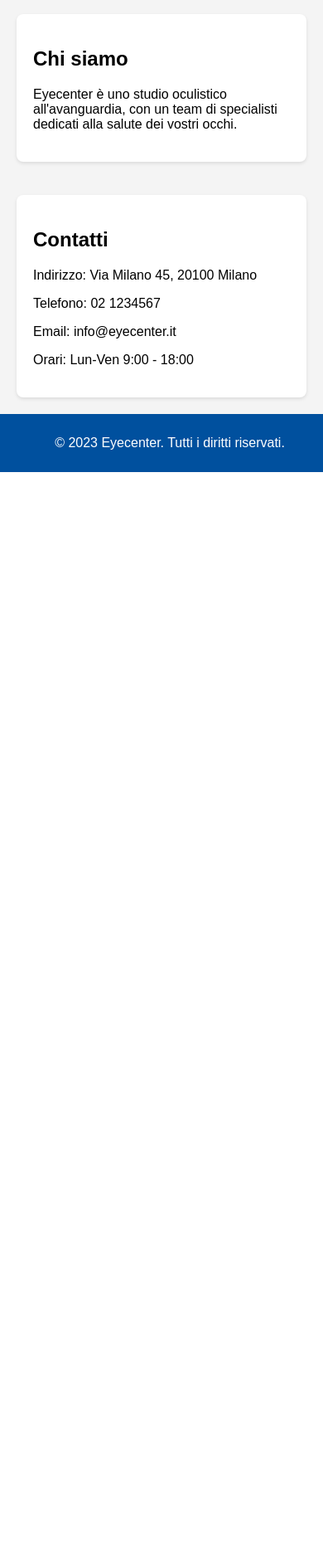
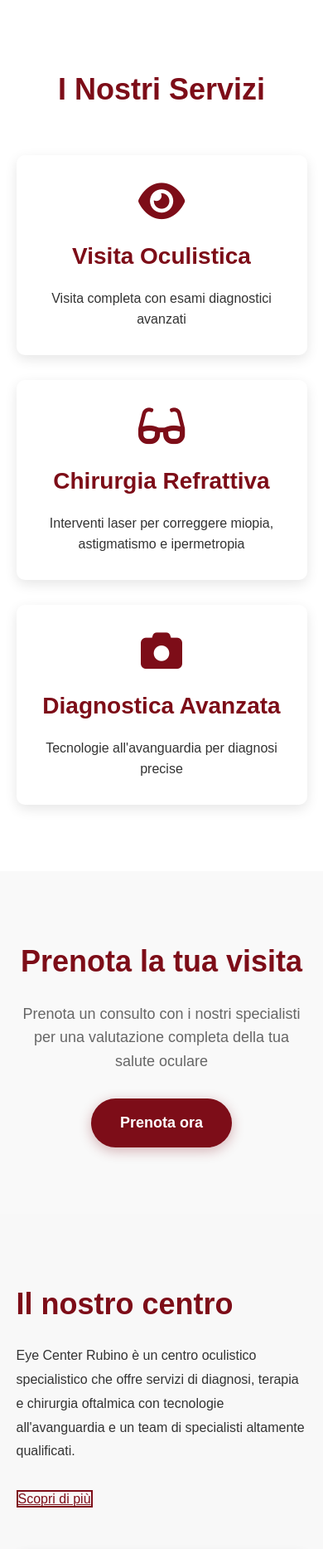
Before and after one commit to Hentoo99/eyecenter, a Flask app: page / in a window 390 px wide. Shown: the part 673-2540 px from the top of the page at 83% size. Before the commit the page ends 1242 px from the top, so only its background shows below. Run offline with Flask 2, Linux system fonts and the light colour scheme.

Commit message:
Home definitiva

```diff
--- a/static/style.css
+++ /dev/null
@@ -1,57 +0,0 @@
-body {
-    font-family: Arial, sans-serif;
-    margin: 0;
-    padding: 0;
-    background-color: #f4f4f4;
-    min-height: 100vh;
-    display: flex;
-    flex-direction: column;
-}
-
-header {
-    background-color: #00509E;
-    color: white;
-    padding: 20px;
-    text-align: center;
-}
-
-.logo {
-    max-width: 200px; /* Regola la dimensione del logo */
-    height: auto;
-    display: block;
-    margin: 0 auto; /* Centra il logo orizzontalmente */
-}
-
-nav ul {
-    list-style-type: none;
-    padding: 0;
-}
-
-nav ul li {
-    display: inline;
-    margin: 0 15px;
-}
-
-nav ul li a {
-    color: white;
-    text-decoration: none;
-    font-weight: bold;
-}
-
-section {
-    padding: 20px;
-    margin: 20px;
-    background-color: white;
-    border-radius: 8px;
-    box-shadow: 0 2px 4px rgba(0, 0, 0, 0.1);
-    flex: 1;
-}
-
-footer {
-    background-color: #00509E;
-    color: white;
-    text-align: center;
-    padding: 10px;
-    width: 100%;
-    margin-top: auto;
-}
--- /dev/null
+++ b/static/styles.css
@@ -0,0 +1,349 @@
+/* Reset e stili base */
+* {
+    margin: 0;
+    padding: 0;
+    box-sizing: border-box;
+    font-family: 'Arial', sans-serif;
+}
+
+body {
+    line-height: 1.6;
+    color: #333;
+}
+
+.container {
+    width: 90%;
+    max-width: 1200px;
+    margin: 0 auto;
+}
+
+/* Stili per gli heading */
+h1, h2, h3, h4 {
+    color: #7D0D18; /* Rosso rubino */
+}
+
+h1 {
+    font-size: 48px;
+}
+
+h2 {
+    font-size: 36px;
+}
+
+h3 {
+    font-size: 28px;
+}
+
+h4 {
+    font-size: 20px;
+}
+
+.btn {
+    display: inline-block;
+    background-color: #7D0D18; /* Rosso rubino */
+    color: white;
+    padding: 12px 25px;
+    border-radius: 30px;
+    text-decoration: none;
+    font-weight: bold;
+    transition: all 0.3s ease;
+}
+
+.btn:hover {
+    background-color: #5A0911; /* Rosso rubino più scuro */
+}
+
+.btn-outline {
+    border: 2px solid #7D0D18;
+    color: #7D0D18;
+    background: transparent;
+}
+
+.btn-outline:hover {
+    background-color: #7D0D18;
+    color: white;
+}
+
+/* Header */
+.top-bar {
+    background-color: #f8f8f8;
+    padding: 10px 0;
+    font-size: 14px;
+}
+
+.top-bar .container {
+    display: flex;
+    justify-content: space-between;
+    align-items: center;
+}
+
+.contact-info span {
+    margin-right: 20px;
+}
+
+.contact-info i, .social-icons i {
+    margin-right: 5px;
+    color: #7D0D18; /* Rosso rubino */
+}
+
+.social-icons a {
+    color: #333;
+    margin-left: 15px;
+    transition: color 0.3s ease;
+}
+
+.social-icons a:hover {
+    color: #7D0D18; /* Rosso rubino */
+}
+
+.main-nav {
+    padding: 20px 0;
+    box-shadow: 0 2px 10px rgba(0,0,0,0.1);
+}
+
+.main-nav .container {
+    display: flex;
+    justify-content: space-between;
+    align-items: center;
+}
+
+.logo img {
+    height: 60px;
+}
+
+.nav-links {
+    display: flex;
+    list-style: none;
+}
+
+.nav-links li {
+    margin-left: 25px;
+}
+
+.nav-links a {
+    text-decoration: none;
+    color: #333;
+    font-weight: 600;
+    transition: color 0.3s ease;
+}
+
+.nav-links a:hover {
+    color: #7D0D18; /* Rosso rubino */
+}
+
+.mobile-menu {
+    display: none;
+    font-size: 24px;
+    cursor: pointer;
+}
+
+/* Hero Section */
+.hero {
+    background: linear-gradient(rgba(0,0,0,0.5), rgba(0,0,0,0.5)), url('hero-image.jpg');
+    background-size: cover;
+    background-position: center;
+    height: 500px;
+    display: flex;
+    align-items: center;
+    color: white;
+    text-align: center;
+}
+
+.hero-content {
+    width: 100%;
+}
+
+.hero h1 {
+    color: white; /* Mantenuto bianco per contrasto sull'hero */
+    margin-bottom: 20px;
+}
+
+.hero p {
+    font-size: 20px;
+    margin-bottom: 30px;
+}
+
+/* Services Section */
+.services {
+    padding: 80px 0;
+    text-align: center;
+}
+
+.services h2 {
+    margin-bottom: 50px;
+}
+
+.services-grid {
+    display: grid;
+    grid-template-columns: repeat(auto-fit, minmax(300px, 1fr));
+    gap: 30px;
+}
+
+.service-card {
+    padding: 30px;
+    border-radius: 10px;
+    box-shadow: 0 5px 15px rgba(0,0,0,0.1);
+    transition: transform 0.3s ease;
+}
+
+.service-card:hover {
+    transform: translateY(-10px);
+}
+
+.service-card i {
+    font-size: 50px;
+    color: #7D0D18; /* Rosso rubino */
+    margin-bottom: 20px;
+}
+
+.service-card h3 {
+    margin-bottom: 15px;
+}
+
+/* About Section */
+.about {
+    padding: 80px 0;
+    background-color: #f8f8f8;
+}
+
+.about .container {
+    display: grid;
+    grid-template-columns: 1fr 1fr;
+    gap: 50px;
+    align-items: center;
+}
+
+.about h2 {
+    margin-bottom: 20px;
+}
+
+.about p {
+    margin-bottom: 30px;
+    font-size: 16px;
+    line-height: 1.8;
+}
+
+.about-image img {
+    width: 100%;
+    border-radius: 10px;
+    box-shadow: 0 5px 15px rgba(0,0,0,0.1);
+}
+
+/* Appointment Section */
+.appointment-section {
+    padding: 80px 0;
+    background-color: #f9f9f9;
+    text-align: center;
+}
+
+.appointment-content {
+    max-width: 800px;
+    margin: 0 auto;
+}
+
+.appointment-section h2 {
+    margin-bottom: 20px;
+}
+
+.appointment-section p {
+    font-size: 18px;
+    margin-bottom: 30px;
+    color: #666;
+}
+
+.btn-ruby {
+    display: inline-block;
+    background-color: #7D0D18; /* Rosso rubino */
+    color: white;
+    padding: 15px 35px;
+    border-radius: 30px;
+    text-decoration: none;
+    font-weight: bold;
+    font-size: 18px;
+    transition: all 0.3s ease;
+    box-shadow: 0 4px 15px rgba(125, 13, 24, 0.3);
+}
+
+.btn-ruby:hover {
+    background-color: #5A0911; /* Rosso rubino più scuro */
+    transform: translateY(-3px);
+    box-shadow: 0 6px 20px rgba(125, 13, 24, 0.4);
+}
+
+/* Footer */
+.footer {
+    background-color: #222;
+    color: white;
+    padding: 60px 0 20px;
+}
+
+.footer-columns {
+    display: grid;
+    grid-template-columns: repeat(auto-fit, minmax(250px, 1fr));
+    gap: 40px;
+    margin-bottom: 40px;
+}
+
+.footer-column h4 {
+    color: #7D0D18; /* Rosso rubino */
+    margin-bottom: 20px;
+}
+
+.footer-column p {
+    margin-bottom: 10px;
+}
+
+.footer-column i {
+    margin-right: 10px;
+}
+
+.footer-bottom {
+    display: flex;
+    justify-content: space-between;
+    align-items: center;
+    padding-top: 20px;
+    border-top: 1px solid #444;
+    font-size: 14px;
+}
+
+.footer-links a {
+    color: white;
+    margin-left: 20px;
+    text-decoration: none;
+}
+
+.footer-links a:hover {
+    color: #7D0D18; /* Rosso rubino */
+}
+
+/* Responsive */
+@media (max-width: 768px) {
+    .nav-links {
+        display: none;
+    }
+
+    .mobile-menu {
+        display: block;
+    }
+
+    .hero h1 {
+        font-size: 36px;
+    }
+
+    .about .container {
+        grid-template-columns: 1fr;
+    }
+
+    .footer-bottom {
+        flex-direction: column;
+        text-align: center;
+    }
+
+    .footer-links {
+        margin-top: 15px;
+    }
+
+    .footer-links a {
+        margin: 0 10px;
+    }
+}
--- a/templates/index.html
+++ b/templates/index.html
@@ -3,53 +3,140 @@
 <head>
     <meta charset="UTF-8">
     <meta name="viewport" content="width=device-width, initial-scale=1.0">
-    <title>Eyecenter - Studio Oculistico</title>
-    <link rel="stylesheet" href="{{ url_for('static', filename='style.css') }}">
+    <title>Centro Oculistico - Clone</title>
+    <link rel="stylesheet" href="{{ url_for('static', filename='styles.css') }}">
+    <link rel="stylesheet" href="https://cdnjs.cloudflare.com/ajax/libs/font-awesome/6.0.0-beta3/css/all.min.css">
 </head>
 <body>
-    <header>
-        <!-- Logo al centro -->
-        <img src="{{ url_for('static', filename='logo.png') }}" alt="Eyecenter Logo" class="logo">
-        <nav>
-            <ul>
-                <li><a href="#servizi">Servizi</a></li>
-                <li><a href="#contatti">Contatti</a></li>
-                <li><a href="#about">Chi siamo</a></li>
-            </ul>
+    <!-- Header -->
+    <header class="header">
+        <div class="top-bar">
+            <div class="container">
+                <div class="contact-info">
+                    <span><i class="fas fa-phone"></i> 0931 314863</span>
+                    <span><i class="fas fa-envelope"></i> marisa.ocu.rubino@gmail.com</span>
+                </div>
+                <div class="social-icons">
+                    <a href="#"><i class="fab fa-facebook-f"></i></a>
+                    <a href="#"><i class="fab fa-instagram"></i></a>
+                </div>
+            </div>
+        </div>
+
+        <nav class="main-nav">
+            <div class="container">
+                <div class="logo">
+                    <img src="logo-eyecenter.png" alt="Eye Center Rubino">
+                </div>
+                <ul class="nav-links">
+                    <li><a href="#">Home</a></li>
+                    <li><a href="#">Il Centro</a></li>
+                    <li><a href="#">Servizi</a></li>
+                    <li><a href="#">Equipe</a></li>
+                    <li><a href="#">Tecnologie</a></li>
+                    <li><a href="#">News</a></li>
+                    <li><a href="#">Contatti</a></li>
+                </ul>
+                <div class="mobile-menu">
+                    <i class="fas fa-bars"></i>
+                </div>
+            </div>
         </nav>
     </header>
 
-    <section id="benvenuto">
-        <h2>La tua vista è la nostra missione</h2>
-        <p>Presso Eyecenter, offriamo cure oculistiche di alta qualità per tutta la famiglia.</p>
+    <!-- Hero Section -->
+    <section class="hero">
+        <div class="hero-content">
+            <h1>Centro Oculistico Specialistico</h1>
+            <p>Eccellenza nella cura degli occhi a Rosolini</p>
+            <a href="#" class="btn">Prenota una visita</a>
+        </div>
     </section>
 
-    <section id="servizi">
-        <h2>I nostri servizi</h2>
-        <ul>
-            <li>Visite oculistiche complete</li>
-            <li>Trattamento per cataratta</li>
-            <li>Correzione laser per miopia, ipermetropia e astigmatismo</li>
-            <li>Controllo del glaucoma</li>
-            <li>Lenti a contatto e occhiali su misura</li>
-        </ul>
+    <!-- Services Section -->
+    <section class="services">
+        <div class="container">
+            <h2>I Nostri Servizi</h2>
+            <div class="services-grid">
+                <div class="service-card">
+                    <i class="fas fa-eye"></i>
+                    <h3>Visita Oculistica</h3>
+                    <p>Visita completa con esami diagnostici avanzati</p>
+                </div>
+                <div class="service-card">
+                    <i class="fas fa-glasses"></i>
+                    <h3>Chirurgia Refrattiva</h3>
+                    <p>Interventi laser per correggere miopia, astigmatismo e ipermetropia</p>
+                </div>
+                <div class="service-card">
+                    <i class="fas fa-camera"></i>
+                    <h3>Diagnostica Avanzata</h3>
+                    <p>Tecnologie all'avanguardia per diagnosi precise</p>
+                </div>
+            </div>
+        </div>
     </section>
 
-    <section id="about">
-        <h2>Chi siamo</h2>
-        <p>Eyecenter è uno studio oculistico all'avanguardia, con un team di specialisti dedicati alla salute dei vostri occhi.</p>
+    <!-- Aggiungi questa sezione prima del footer -->
+
+    <section class="appointment-section">
+
+        <div class="container">
+
+            <div class="appointment-content">
+
+                <h2>Prenota la tua visita</h2>
+
+                <p>Prenota un consulto con i nostri specialisti per una valutazione completa della tua salute oculare</p>
+
+                <a href="contatti.html" class="btn-ruby">Prenota ora</a>
+
+            </div>
+
+        </div>
+
+    </section>
+    <!-- About Section -->
+    <section class="about">
+        <div class="container">
+            <div class="about-content">
+                <h2>Il nostro centro</h2>
+                <p>Eye Center Rubino è un centro oculistico specialistico che offre servizi di diagnosi, terapia e chirurgia oftalmica con tecnologie all'avanguardia e un team di specialisti altamente qualificati.</p>
+                <a href="#" class="btn-outline">Scopri di più</a>
+            </div>
+            <div class="about-image">
+                <img src="clinica-interno.jpg" alt="Interno della clinica">
+            </div>
+        </div>
     </section>
 
-    <section id="contatti">
-        <h2>Contatti</h2>
-        <p>Indirizzo: Via Milano 45, 20100 Milano</p>
-        <p>Telefono: 02 1234567</p>
-        <p>Email: info@eyecenter.it</p>
-        <p>Orari: Lun-Ven 9:00 - 18:00</p>
-    </section>
 
-    <footer>
-        <p>&copy; 2023 Eyecenter. Tutti i diritti riservati.</p>
+    <!-- Footer -->
+    <footer class="footer">
+        <div class="container">
+            <div class="footer-columns">
+                <div class="footer-column">
+                    <h4>Eye Center Rubino</h4>
+                    <p>Via dei Mille, 35<br>21100 Rubino (VA)<br>Italia</p>
+                </div>
+                <div class="footer-column">
+                    <h4>Contatti</h4>
+                    <p><i class="fas fa-phone"></i> 0332 287833</p>
+                    <p><i class="fas fa-envelope"></i> info@eyecenterRubino.it</p>
+                </div>
+                <div class="footer-column">
+                    <h4>Orari</h4>
+                    <p>Lunedì-Venerdì: 9:00-19:00<br>Sabato: 9:00-13:00</p>
+                </div>
+            </div>
+            <div class="footer-bottom">
+                <p>&copy; 2023 Eye Center Rubino. Tutti i diritti riservati.</p>
+                <div class="footer-links">
+                    <a href="#">Privacy Policy</a>
+                    <a href="#">Cookie Policy</a>
+                </div>
+            </div>
+        </div>
     </footer>
 </body>
 </html>
```
